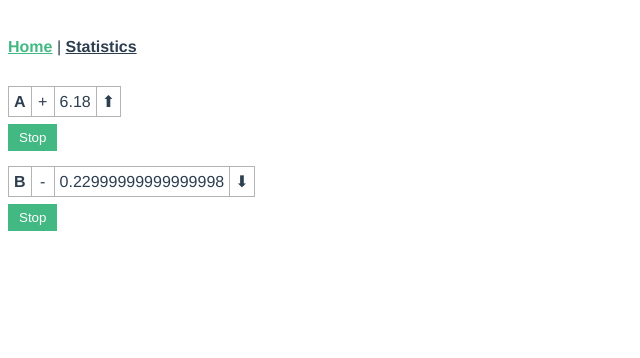
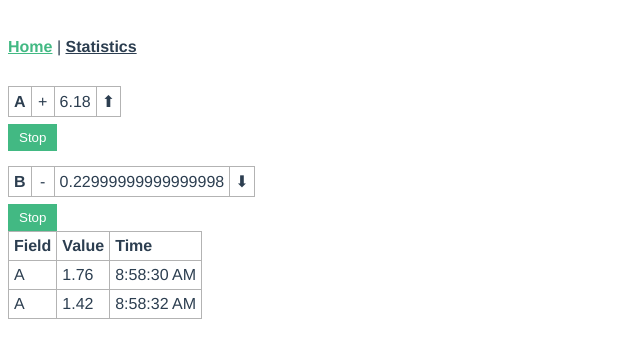
Before and after one commit to SrdjanMilic/Factory-Worldwide, a Vue app: page / in a window 1280 px wide. Shown: the top 358 px of the page, without its empty margins (0-640 px from the left). Built offline with nearby package versions, Linux system fonts and the light colour scheme.

Commit message:
testing solution

```diff
--- a/src/components/TableFields.vue
+++ b/src/components/TableFields.vue
@@ -26,6 +26,21 @@
       <span v-show="this.startStopB === true">Stop</span>
       <span v-show="this.startStopB === false">Start</span>
     </button>
+    <!--testing-->
+    <div class="statistics">
+      <table>
+        <tr>
+          <th>Field</th>
+          <th>Value</th>
+          <th>Time</th>
+        </tr>
+        <tr v-for="item in changes" :key="item.value">
+          <td>{{ item.field }}</td>
+          <td>{{ item.value }}</td>
+          <td>{{ item.time }}</td>
+        </tr>
+      </table>
+    </div>
   </div>
 </template>
 
@@ -46,11 +61,11 @@ export default {
       randomSignB: '+',
       signsArray: ['+', '-'],
       intervalA: null,
-      intervalB: null
+      intervalB: null,
+      changes: []
     }
   },
-  computed: {
-  },
+  computed: {},
   methods: {
     initialNumbersArray () {
       for (let i = 0; i < 2; i++) {
@@ -80,19 +95,31 @@ export default {
       }
     },
     calculationsA () {
-      this.randomSignA = this.signsArray[Math.floor(Math.random() * this.signsArray.length)]
-      this.randomSignA === '+' ? this.initialValueA += this.randomNumbersArray[0] : this.initialValueA -= this.randomNumbersArray[0]
+      this.randomSignA = this.signsArray[
+        Math.floor(Math.random() * this.signsArray.length)
+      ]
+      this.randomSignA === '+'
+        ? (this.initialValueA += this.randomNumbersArray[0])
+        : (this.initialValueA -= this.randomNumbersArray[0])
       const d = new Date()
-      console.log(d)
-      console.log(this.randomNumbersArray[0])
+      // console.log(d.toLocaleTimeString())
+      // console.log(this.randomNumbersArray[0])
+      // this.changes.push(this.randomNumbersArray[0])
+      // this.changes.push(d.toLocaleTimeString())
+      // console.log(this.changes)
+      const newChange = {}
+      newChange.field = 'A'
+      newChange.value = this.randomNumbersArray[0]
+      newChange.time = d.toLocaleTimeString()
+      this.changes.push(newChange)
     },
     calculationsB () {
-      this.randomSignB = this.signsArray[Math.floor(Math.random() * this.signsArray.length)]
-      this.randomSignB === '+' ? this.initialValueB += this.randomNumbersArray[1] : this.initialValueB -= this.randomNumbersArray[1]
-    },
-    date () {
-      const d = new Date()
-      console.log(d)
+      this.randomSignB = this.signsArray[
+        Math.floor(Math.random() * this.signsArray.length)
+      ]
+      this.randomSignB === '+'
+        ? (this.initialValueB += this.randomNumbersArray[1])
+        : (this.initialValueB -= this.randomNumbersArray[1])
     }
   },
   mounted () {
--- a/src/views/Statistics.vue
+++ b/src/views/Statistics.vue
@@ -2,12 +2,14 @@
   <div class="statistics">
     <table>
       <tr>
+        <th>Field</th>
         <th>Value</th>
         <th>Time</th>
       </tr>
-      <tr>
-        <td>{{ this.value }}</td>
-        <td>{{ this.date }}</td>
+      <tr v-for="item in changes" :key="item.value">
+        <td>{{ item.field }}</td>
+        <td>{{ item.value }}</td>
+        <td>{{ item.time }}</td>
       </tr>
     </table>
   </div>
@@ -23,21 +25,10 @@ export default {
     // TableFields
   },
   data () {
-    return {
-      value: Number((Math.random() * 1 + 1).toFixed(2)),
-      date: new Date().toLocaleTimeString()
-    }
   },
   methods: {
-    clock () {
-      setInterval(() => {
-        const d = new Date().toLocaleTimeString()
-        console.log('Clock', d)
-      }, 1000)
-    }
   },
   mounted () {
-    this.clock()
   }
 }
 </script>
```
Lines whose indentation alone changed are shown as unchanged.
